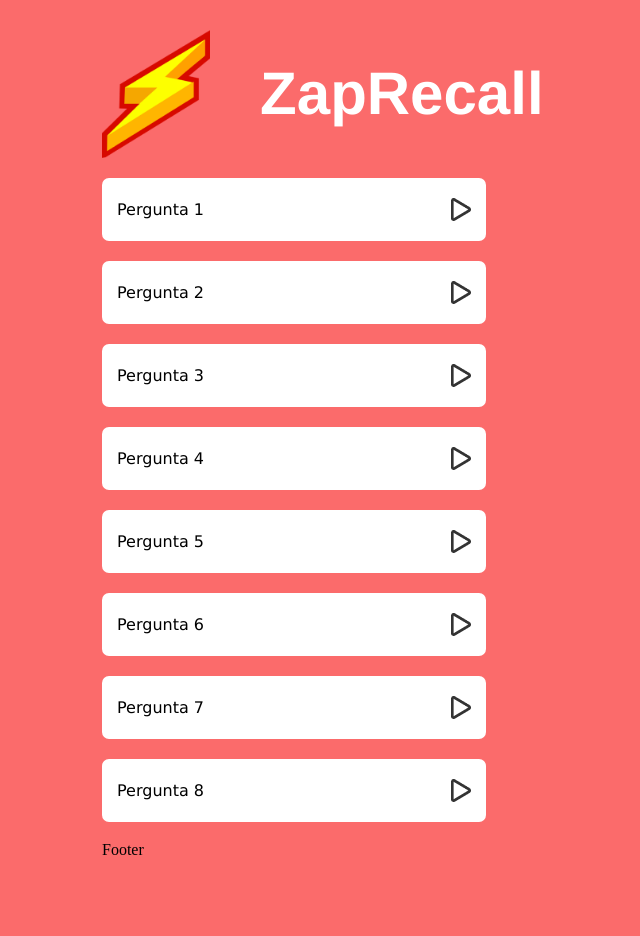
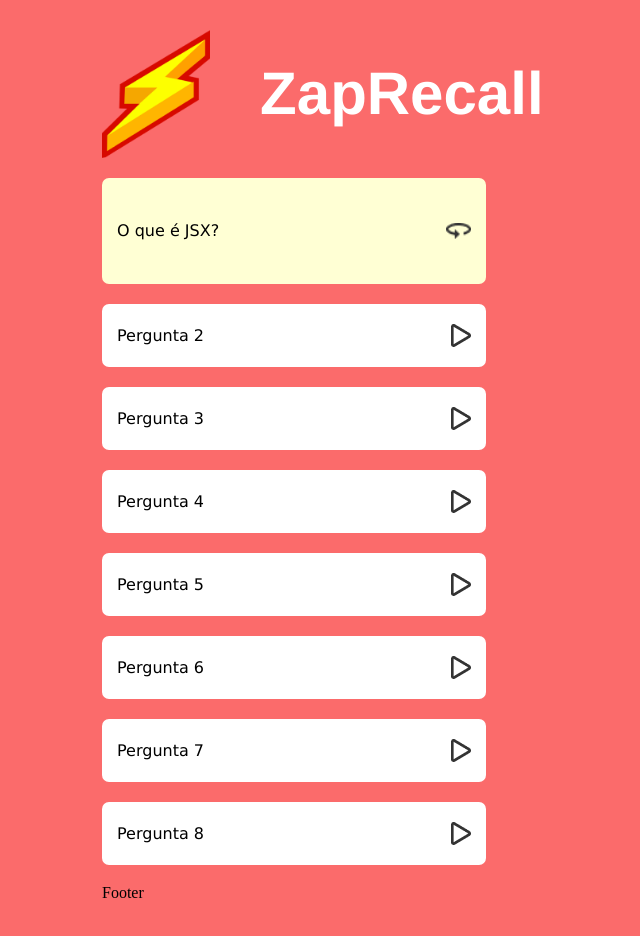
Before and after one commit to luuizfernando/react-zaprecall, a React (Create React App) app in the folder zaprecall-react/: page / in a window 1280 px wide. Both pictures are taken after a click on the picture 807 px from the left and 209 px from the top of the page. Shown: the top 936 px of the page, without its empty margins (346-986 px from the left). Built offline with nearby package versions, Linux system fonts and the light colour scheme.

Commit message:
feita a logica de virar os cards

```diff
--- a/zaprecall-react/src/components/DeckScreen.jsx
+++ b/zaprecall-react/src/components/DeckScreen.jsx
@@ -19,7 +19,7 @@ export default function DeckScreen() {
                 </ContainerLogo>
 
                 {deckReact.map((card) =>
-                    <FlashCard card={card}/>
+                    <FlashCard key={card.id} card={card}/>
                 )}
 
                 <Footer />
--- a/zaprecall-react/src/components/FlashCard.jsx
+++ b/zaprecall-react/src/components/FlashCard.jsx
@@ -10,34 +10,48 @@ export default function FlashCard({ card }) {
     const [finished, setFinished] = useState(false);
 
     function showQuestion() {
-
+        if (!finished) {
+            setStarted(true);
+        }
     }
 
     function showAnswer() {
-
+        setTurned(true);
     }
 
     function answerCard() {
-
+        setStarted(false);
+        setFinished(true);
     }
 
     return (
-        <CardInicial>
-            <p>Pergunta {card.id}</p>
-            <img src={SetaPlay} alt="" onClick={showQuestion}/>
-        </CardInicial>
-        // <CardPergunta>
-        //     <p>{card.question}</p>
-        //     <img src={SetaVirar} alt="" onClick={showAnswer}/>
-        // </CardPergunta>
-        // <CardResposta>
-        //     <p>{card.answer}</p>
-        //     <ContainerButtons>
-        //         <button>Não lembrei</button>
-        //         <button>Quase não lembrei</button>
-        //         <button>Zap!</button>
-        //     </ContainerButtons>
-        // </CardResposta>
+        <>
+            {!started ? (
+                <CardInicial>
+                    <p>Pergunta {card.id}</p>
+                    <img src={SetaPlay} alt="" onClick={showQuestion} />
+                </CardInicial>
+            ) : (
+                <>
+                    {!turned ? (
+                        <CardPergunta>
+                            <p>{card.question}</p>
+                            <img src={SetaVirar} alt="" onClick={showAnswer} />
+                        </CardPergunta>
+                    ) : (
+                        <CardResposta>
+                            <p>{card.answer}</p>
+                            <ContainerButtons>
+                                <button onClick={answerCard}>Não lembrei</button>
+                                <button onClick={answerCard}>Quase não lembrei</button>
+                                <button onClick={answerCard}>Zap!</button>
+                            </ContainerButtons>
+                        </CardResposta>
+                    )}
+                </>
+            )
+            }
+        </>
     )
 }
 
```
